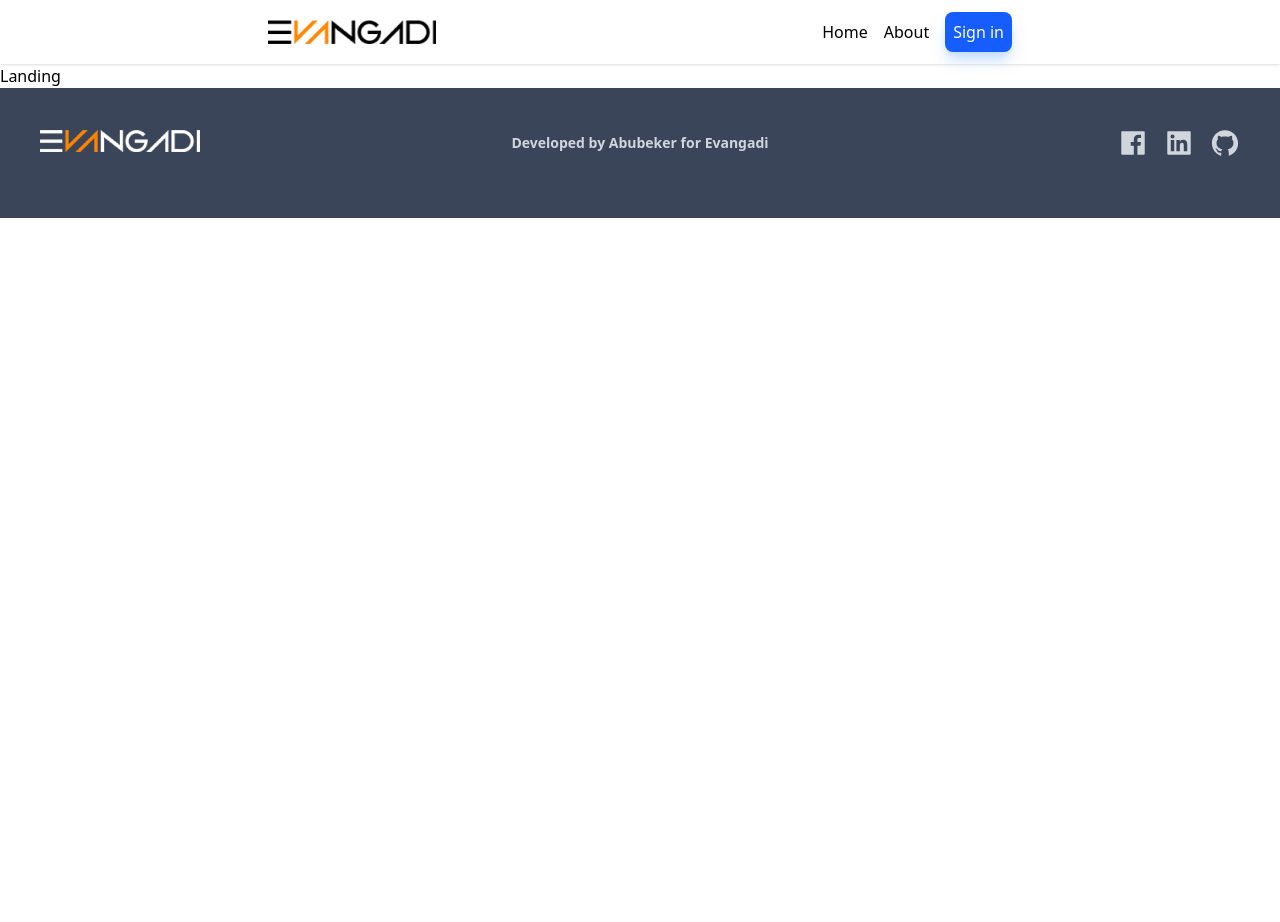
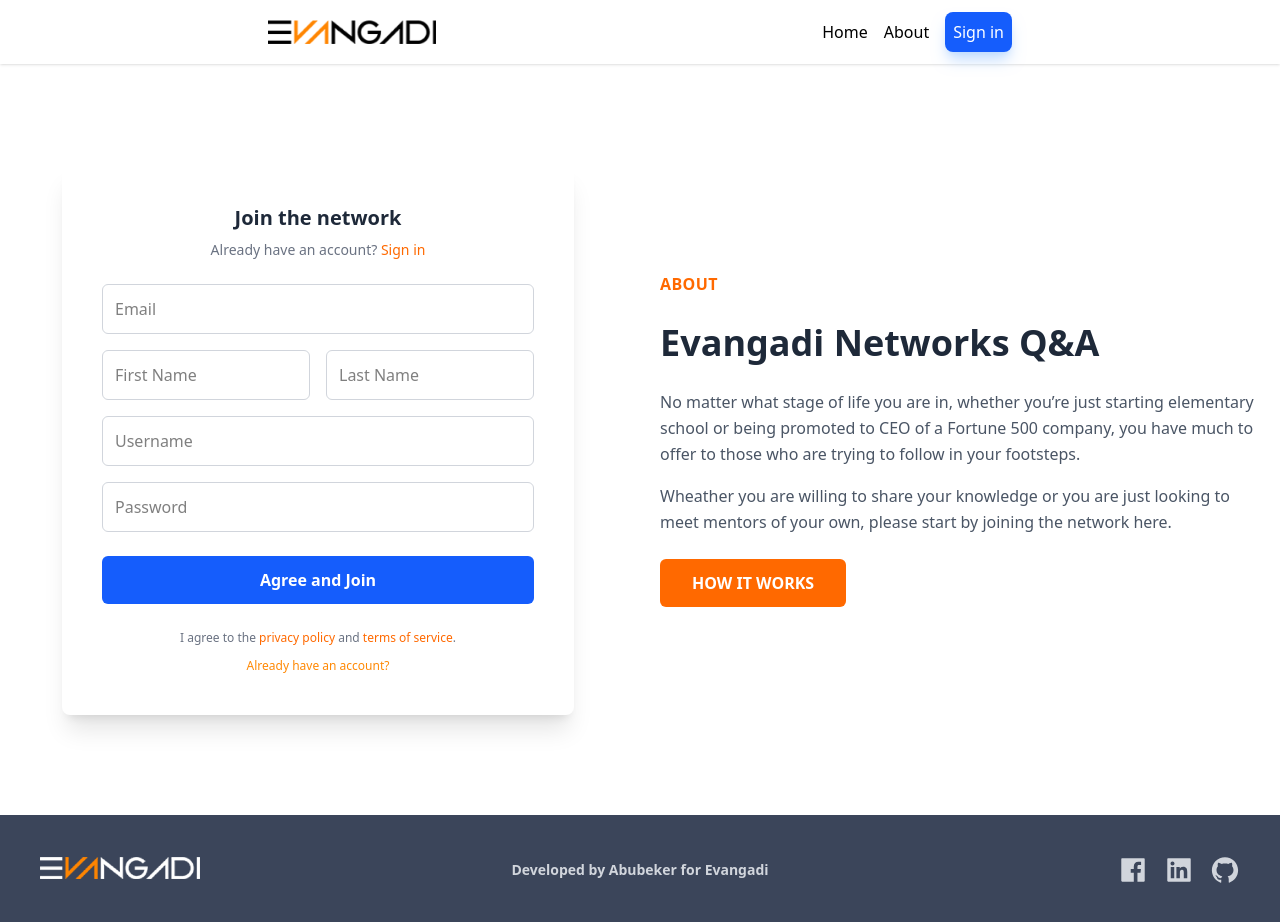
Before and after one commit to abubekernuru/evangadi-students-forum, a React (Vite) app in the folder client/: page / in a window 1280 px wide. Shown: the top 922 px of the page. Before the commit the page ends 800 px from the top, so only its background shows below. Built offline with nearby package versions, Linux system fonts and the light colour scheme.

Commit message:
create landing page

```diff
--- a/client/src/App.jsx
+++ b/client/src/App.jsx
@@ -16,8 +16,6 @@ function App() {
     <Routes>
       <Route path='/' element={<Landing />}></Route>
       <Route path='/home' element={<Home />}></Route>
-      <Route path='/sign-up' element={<SignUp />}></Route>
-      <Route path='/sign-in' element={<SignIn />}></Route>
       <Route path='/askquestion' element={<AsqQuestion />}></Route>
       <Route path='/qdetailanda' element={<QdetailandA />}></Route>
       <Route path='/about' element={<About />}></Route>
--- a/client/src/pages/Landing.jsx
+++ b/client/src/pages/Landing.jsx
@@ -1,9 +1,84 @@
-import React from 'react'
+import React, { useState } from 'react'
+import SignIn from './SignIn'
+import SignUp from './SignUp'
 
 function Landing() {
+  const [isLogin, setIsLogin] = useState(false)
   return (
-    <div>Landing</div>
+    <section className="max-w-7xl mx-auto px-4 py-20 flex flex-col md:flex-row gap-10 items-center">
+      <div className="w-full md:w-1/2">
+        {isLogin
+          ?
+          <SignIn switchToSignUp={()=>setIsLogin(false)}/>
+          :
+          <SignUp switchToSignIn={()=>setIsLogin(true)}/>
+        }
+      </div>
+      {/* About section */}
+      <div className="w-full md:w-1/2 flex flex-col gap-6">
+          <h5 className="text-orange-500 font-semibold uppercase tracking-wide">About</h5>
+          <h1 className="text-4xl font-bold text-gray-800 leading-tight">
+            Evangadi Networks Q&A
+          </h1>
+          <div className="text-gray-600 space-y-4 leading-relaxed">
+            <p>
+              No matter what stage of life you are in, whether you’re just starting elementary school or being promoted to CEO of a Fortune 500 company, you have much to offer to those who are trying to follow in your footsteps.
+            </p>
+            <p>
+              Wheather you are willing to share your knowledge or you are just looking to meet mentors of your own, please start by joining the network here.
+            </p>
+          </div>
+          <button className="bg-orange-500 text-white px-8 py-3 rounded-md w-fit font-semibold hover:bg-orange-600 transition">
+            HOW IT WORKS
+          </button>
+        </div>
+    </section>
   )
 }
 
 export default Landing
+
+// import { useState } from 'react';
+// import SignUp from './SignUp';
+// import SignIn from './SignIn';
+
+// function Landing() {
+//   // true = show Login, false = show Register
+//   const [isLogin, setIsLogin] = useState(true);
+
+//   return (
+//     <section className="max-w-7xl mx-auto px-4 py-20 flex flex-col md:flex-row gap-10 items-center">
+
+//       {/* COLUMN 1: The Switching Form */}
+//       <div className="w-full md:w-1/2">
+//         {isLogin ? (
+//           <SignIn switchToSignUp={() => setIsLogin(false)} />
+//         ) : (
+//           <SignUp switchToSignIn={() => setIsLogin(true)} />
+//         )}
+//       </div>
+
+//       {/* COLUMN 2: The Static About Text */}
+//       <div className="w-full md:w-1/2 flex flex-col gap-6">
+//         <h5 className="text-orange-500 font-semibold uppercase tracking-wide">About</h5>
+//         <h1 className="text-4xl font-bold text-gray-800 leading-tight">
+//           Evangadi Networks Q&A
+//         </h1>
+//         <div className="text-gray-600 space-y-4 leading-relaxed">
+//           <p>
+//             No matter what stage of life you are in, whether you’re just starting elementary school or being promoted to CEO of a Fortune 500 company, you have much to offer to those who are trying to follow in your footsteps.
+//           </p>
+//           <p>
+//             Wheather you are willing to share your knowledge or you are just looking to meet mentors of your own, please start by joining the network here.
+//           </p>
+//         </div>
+//         <button className="bg-orange-500 text-white px-8 py-3 rounded-md w-fit font-semibold hover:bg-orange-600 transition">
+//           HOW IT WORKS
+//         </button>
+//       </div>
+
+//     </section>
+//   );
+// }
+
+// export default Landing;
--- a/client/src/pages/SignIn.jsx
+++ b/client/src/pages/SignIn.jsx
@@ -1,7 +1,7 @@
 import { useState } from 'react'
 import {Link, useNavigate} from 'react-router-dom'
 
-function SignIn() {
+function SignIn({switchToSignUp}) {
   const [formData, setFormData] = useState({
     email: '',
     password: ''
@@ -29,7 +29,7 @@ function SignIn() {
           return
         }
         setLoading(false)
-        navigate('/')
+        navigate('/home')
     } catch (error) {
       setError(error.message)
       setLoading(false)
@@ -42,7 +42,7 @@ function SignIn() {
     <div className='flex flex-col bg-white p-10 m-5 shadow-xl max-w-lg mx-auto rounded-lg'>
       <h2 className='text-xl font-bold mb-2 text-center text-gray-800'>Login to your account</h2>
       <p className='text-center text-sm text-gray-500 mb-6'>
-        Do not have an account? <Link className='text-orange-400 hover:underline ' to={'/sign-up'}>Create a new account</Link>
+        Do not have an account? <span onClick={switchToSignUp} className='text-orange-400 hover:underline cursor-pointer' to={'/sign-up'}>Create a new account</span>
       </p>
       <form onSubmit={handleSubmit} className='flex flex-col gap-4'>
         <input
--- a/client/src/pages/SignUp.jsx
+++ b/client/src/pages/SignUp.jsx
@@ -1,7 +1,7 @@
 import { useState } from 'react';
 import {Link, useNavigate} from 'react-router-dom'
 
-function SignUp() {
+function SignUp({switchToSignIn}) {
   const [formData, setFormData] = useState({
     email:'',
     firstName:'',
@@ -32,7 +32,7 @@ function SignUp() {
         return;
       }
       setLoading(false)
-      navigate('/sign-in')
+      navigate('/home')
     } catch (error) {
       console.log(error)
       setError(error.message)
@@ -46,7 +46,7 @@ function SignUp() {
     <div className='flex flex-col bg-white p-10 m-5 shadow-xl max-w-lg mx-auto rounded-lg'>
       <h2 className='text-xl font-bold mb-2 text-center text-gray-800'>Join the network</h2>
       <p className='text-center text-sm text-gray-500 mb-6'>
-        Already have an account? <Link className='text-orange-500 hover:underline' to={'/sign-in'}>Sign in</Link>
+        Already have an account? <span onClick={switchToSignIn} className='text-orange-500 hover:underline cursor-pointer' to={'/sign-in'}>Sign in</span>
       </p>
       <form onSubmit={handleSubmit} className='flex flex-col gap-4'>
         <input
@@ -106,9 +106,9 @@ function SignUp() {
         <p>
           I agree to the <Link className='text-orange-500 hover:underline' to='/'>privacy policy</Link> and <Link className='text-orange-500 hover:underline' to='/'>terms of service</Link>.
         </p>
-        <Link className='text-orange-400 block mt-2 hover:underline' to={'/'}>
+        <span onClick={switchToSignIn} className='text-orange-400 block mt-2 hover:underline cursor-pointer' to={'/'}>
           Already have an account?
-        </Link>
+        </span>
       </div>
     </div>
   );
```
